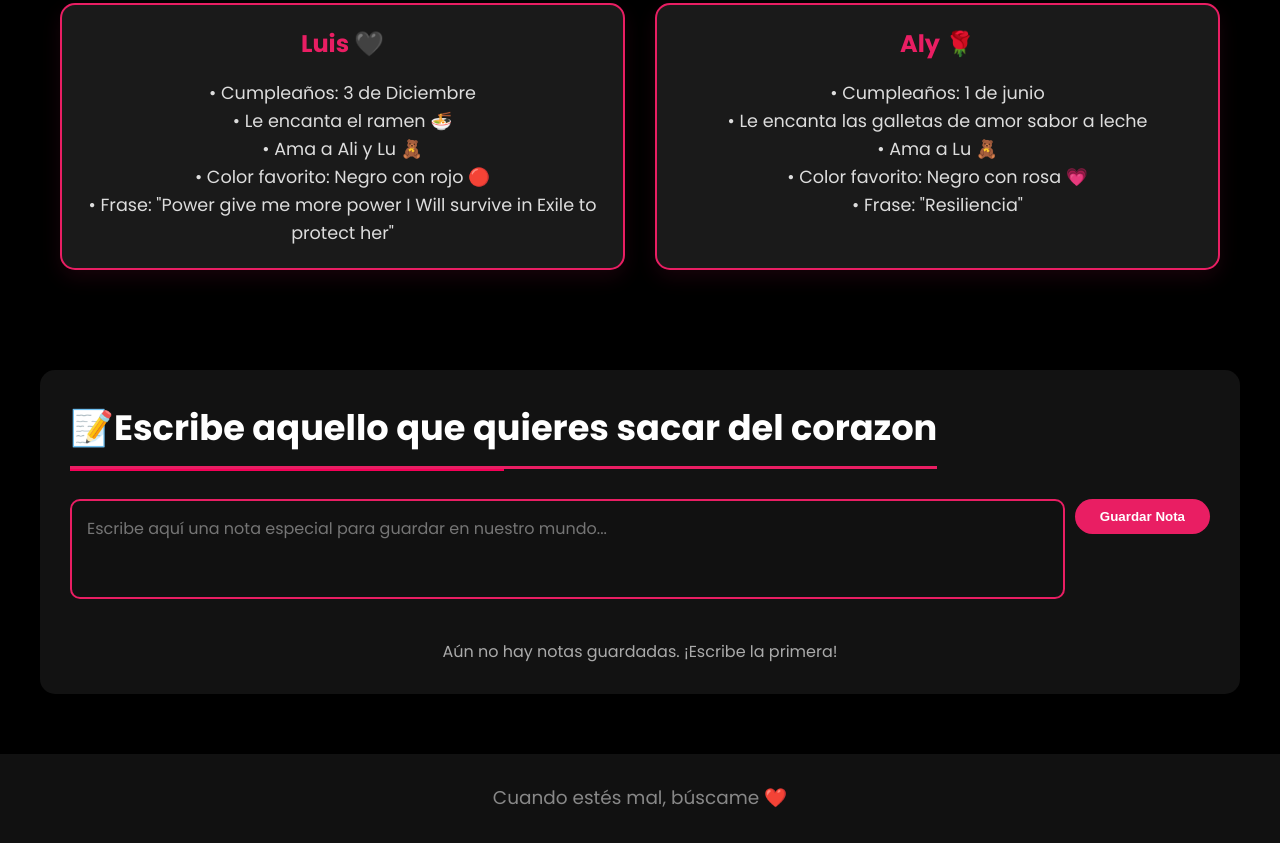
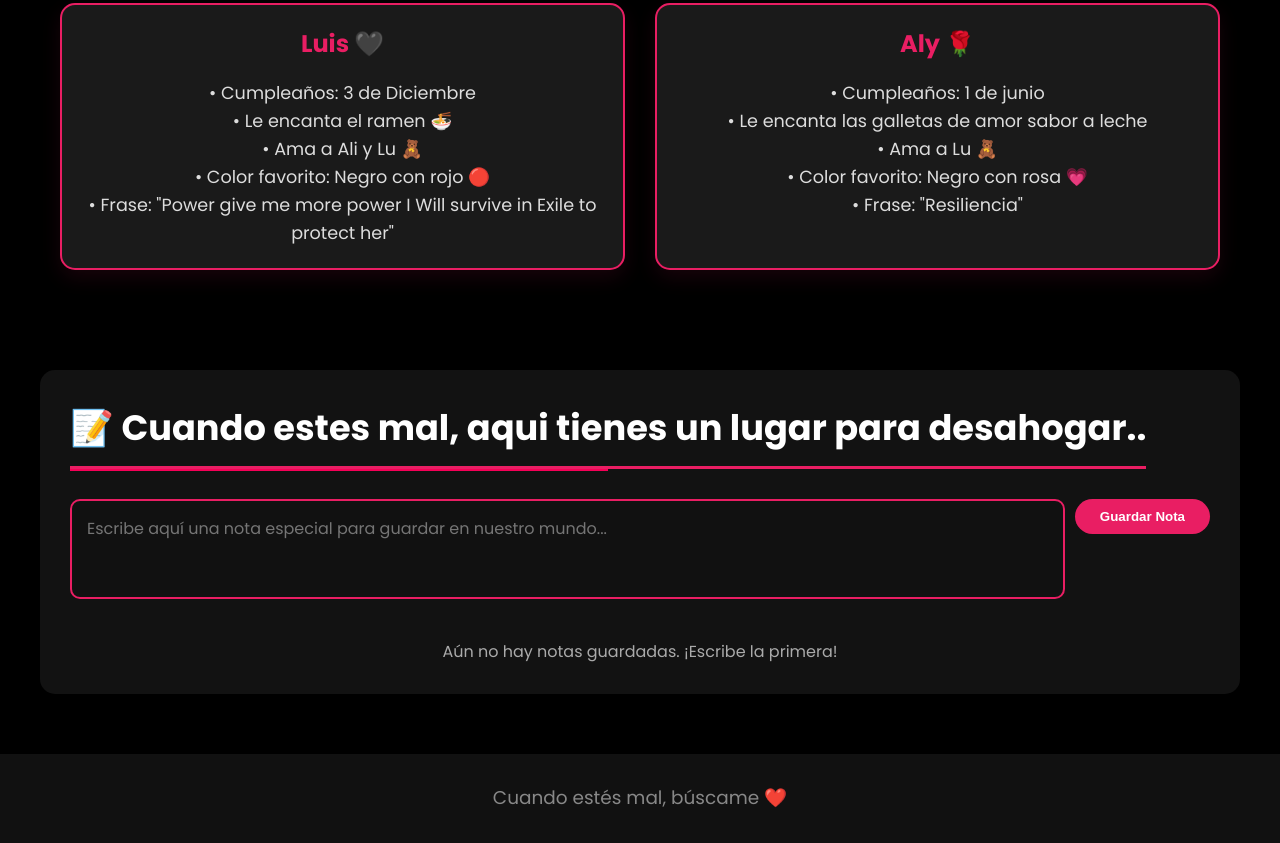
Before and after one commit to LUISPLUAAAA/Lu, a plain HTML site: page index.html in a window 1280 px wide. Shown: the part 1673-2516 px from the top of the page. Drawn offline with Linux system fonts and the light colour scheme.

Commit message:
Update index.html

```diff
--- a/index.html
+++ b/index.html
@@ -354,7 +354,7 @@
   </section>
 
   <section id="notes">
-    <h2 class="section-title">📝Escribe aquello que quieres sacar del corazon </h2>
+    <h2 class="section-title">📝 Cuando estes mal, aqui tienes un lugar para desahogar.. </h2>
     <div class="notes-container">
       <div class="note-input">
         <textarea id="note-text" placeholder="Escribe aquí una nota especial para guardar en nuestro mundo..."></textarea>
```
